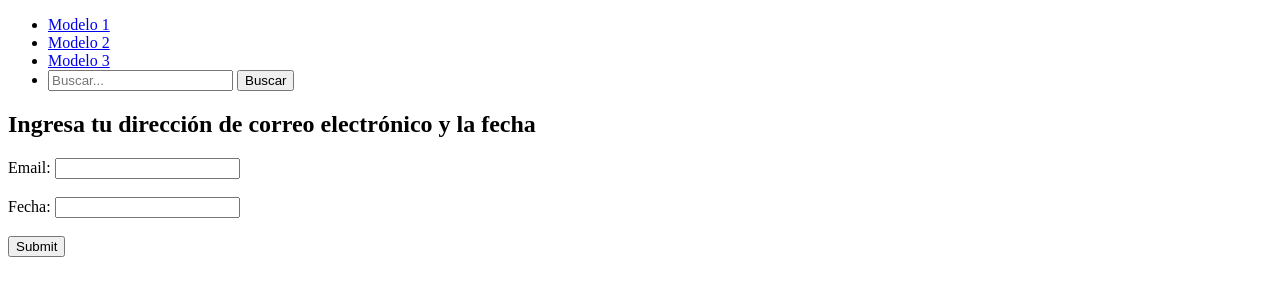
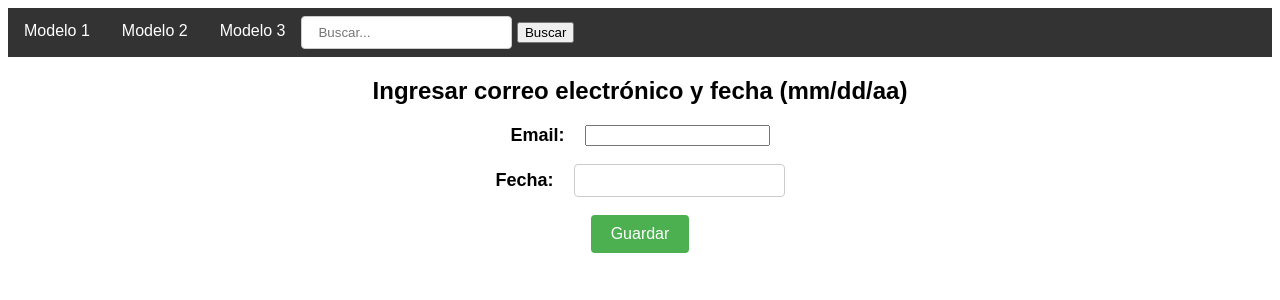
Before and after one commit to gilmariano/Tercera_pre_entrega_Gil, a Django app: page /model3/create/ in a window 1280 px wide. Shown: the top 300 px of the page. Run offline with Django 4.2, Linux system fonts and the light colour scheme.

Commit message:
Templates mas estilizados

```diff
--- a/AppCoder/templates/AppCoder/model3_create.html
+++ b/AppCoder/templates/AppCoder/model3_create.html
@@ -1,20 +1,19 @@
 {% extends 'base.html' %}
 
 {% block content %}
-
-  <h2>Ingresa tu dirección de correo electrónico y la fecha</h2>
-  <form method="POST">
+  <div style="display: flex; flex-direction: column; align-items: center;">
+    <h2 style="font-size: 24px; font-weight: bold; margin-bottom: 20px;">Ingresar correo electrónico y fecha (mm/dd/aa)</h2>
+    <form method="POST" style="display: flex; flex-direction: column; align-items: center;">
       {% csrf_token %}
-    <div>
-      <label for="{{ form.field1.id_for_label }}">Email:</label>
+      <div style="display: flex; flex-direction: row; align-items: center; margin-bottom: 10px;">
+        <label for="{{ form.field1.id_for_label }}" style="font-size: 18px; font-weight: bold; margin-right: 20px;">Email:</label>
         {{ form.field1 }}
       </div>
-    <br>
-    <div>
-      <label for="{{ form.field2.id_for_label }}">Fecha:</label>
+      <div style="display: flex; flex-direction: row; align-items: center; margin-bottom: 10px;">
+        <label for="{{ form.field2.id_for_label }}" style="font-size: 18px; font-weight: bold; margin-right: 20px;">Fecha:</label>
         {{ form.field2 }}
       </div>
-    <br>
-    <input type="submit" value="Submit">
+      <button type="submit" style="background-color: #4CAF50; color: white; padding: 10px 20px; border: none; border-radius: 4px; cursor: pointer; font-size: 16px;">Guardar</button>
     </form>
+  </div>
 {% endblock %}
--- a/AppCoder/templates/base.html
+++ b/AppCoder/templates/base.html
@@ -3,6 +3,43 @@
 <head>
     <meta charset="utf-8">
     <title>{% block title %}{% endblock %}</title>
+    <style>
+        body {
+            font-family: Arial, Helvetica, sans-serif;
+        }
+
+        nav ul {
+            list-style-type: none;
+            margin: 0;
+            padding: 0;
+            overflow: hidden;
+            background-color: #333;
+        }
+
+        nav li {
+            float: left;
+        }
+
+        nav li a {
+            display: block;
+            color: white;
+            text-align: center;
+            padding: 14px 16px;
+            text-decoration: none;
+        }
+
+        nav li a:hover {
+            background-color: #111;
+        }
+
+        input[type=text] {
+            border: 1px solid #ccc;
+            border-radius: 4px;
+            padding: 8px 16px;
+            box-sizing: border-box;
+            margin: 8px 0;
+        }
+    </style>
 </head>
 <body>
     <nav>
```
Also changed, not shown: AppCoder/templates/AppCoder/model1_create.html (+9 -10 lines), AppCoder/templates/AppCoder/model2_create.html (+9 -9 lines). Lines whose indentation alone changed are shown as unchanged.
